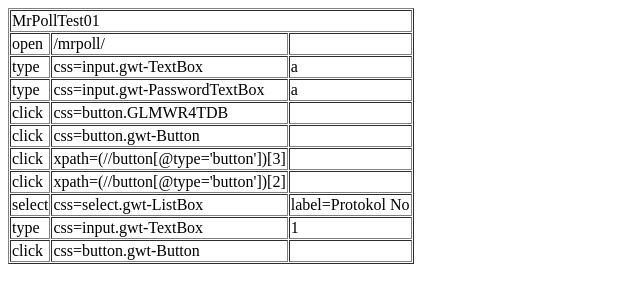
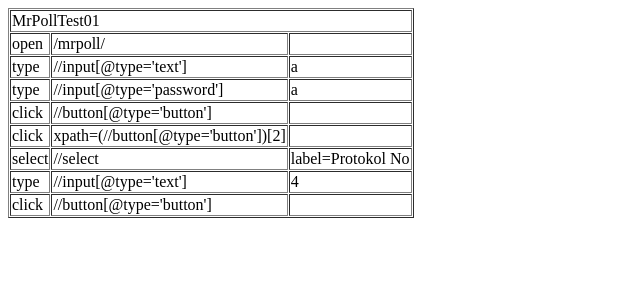
Before and after one commit to polatkoksal/Genoma-MrPoll, a plain HTML site: page Genoma/SeleniumTest/MrPollTest01.html in a window 1280 px wide. Shown: the whole page, without its empty margins (0-640 px from the left). Drawn offline with Linux system fonts and the light colour scheme.

Commit message:
Eklem listele çalışıyor.

```diff
--- a/Genoma/SeleniumTest/MrPollTest01.html
+++ b/Genoma/SeleniumTest/MrPollTest01.html
@@ -18,27 +18,17 @@
 </tr>
 <tr>
 	<td>type</td>
-	<td>css=input.gwt-TextBox</td>
+	<td>//input[@type='text']</td>
 	<td>a</td>
 </tr>
 <tr>
 	<td>type</td>
-	<td>css=input.gwt-PasswordTextBox</td>
+	<td>//input[@type='password']</td>
 	<td>a</td>
 </tr>
 <tr>
 	<td>click</td>
-	<td>css=button.GLMWR4TDB</td>
-	<td></td>
-</tr>
-<tr>
-	<td>click</td>
-	<td>css=button.gwt-Button</td>
-	<td></td>
-</tr>
-<tr>
-	<td>click</td>
-	<td>xpath=(//button[@type='button'])[3]</td>
+	<td>//button[@type='button']</td>
 	<td></td>
 </tr>
 <tr>
@@ -48,20 +38,19 @@
 </tr>
 <tr>
 	<td>select</td>
-	<td>css=select.gwt-ListBox</td>
+	<td>//select</td>
 	<td>label=Protokol No</td>
 </tr>
 <tr>
 	<td>type</td>
-	<td>css=input.gwt-TextBox</td>
-	<td>1</td>
+	<td>//input[@type='text']</td>
+	<td>4</td>
 </tr>
 <tr>
 	<td>click</td>
-	<td>css=button.gwt-Button</td>
+	<td>//button[@type='button']</td>
 	<td></td>
 </tr>
-
 </tbody></table>
 </body>
 </html>
```
Also changed, not shown: Genoma/src/main/webapp/com.genoma.mrpoll.main/com.genoma.mrpoll.main.nocache.js, 1 other file.
